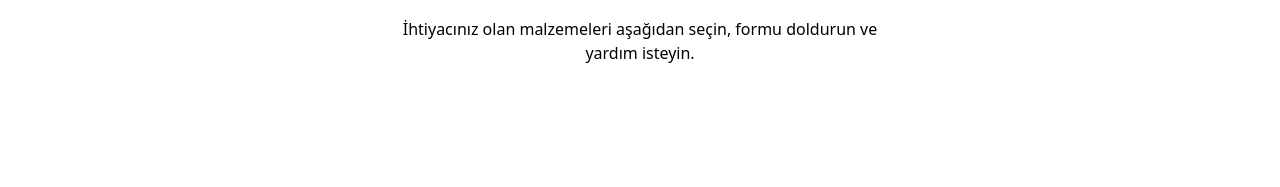
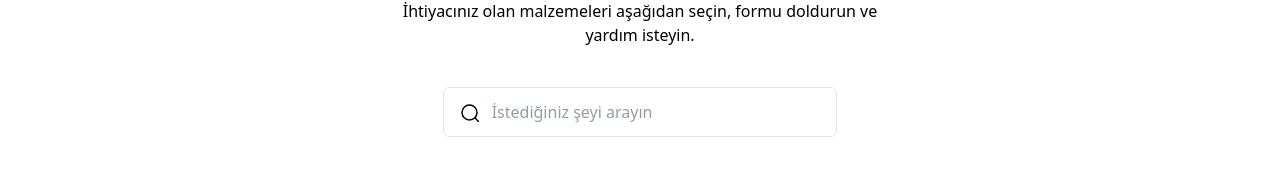
Before and after one commit to unitythemaker/deprem-ihtiyac-listesi, a SvelteKit app: page / in a window 1280 px wide. Shown: the part 272-459 px from the top of the page. Built offline with nearby package versions, Linux system fonts and the light colour scheme; what tailgrids would draw is missing.

Commit message:
progress on search box and categories sidebar

```diff
--- /dev/null
+++ b/src/components/Categories.svelte
@@ -0,0 +1,39 @@
+<script lang="ts">
+	export let isCategoriesOpen: boolean = false;
+</script>
+
+{#if isCategoriesOpen}
+	<section class="h-screen bg-gray-2 fixed z-50">
+		<div
+			class="flex h-screen w-full max-w-[350px] flex-col justify-between overflow-y-auto bg-white shadow-card pt-10 min-w-[300px]"
+		>
+			<div>
+				<nav>
+					<ul>
+						<li>
+							<a
+								href="#"
+								class="relative flex items-center border-r-4 border-transparent py-[10px] pl-10 pr-11 text-base font-medium text-body-color duration-200 hover:border-primary hover:bg-gray-2 hover:text-primary"
+							>
+                Bakliyat
+							</a>
+						</li>
+
+						<li>
+							<div class="mx-10 my-3 h-[1px] bg-stroke" />
+						</li>
+
+						<li>
+							<a
+								href="#"
+								class="relative flex items-center border-r-4 border-transparent py-[10px] pl-10 pr-11 text-base font-medium text-body-color duration-200 hover:border-primary hover:bg-gray-2 hover:text-primary"
+							>
+								Aydinlatma
+							</a>
+						</li>
+					</ul>
+				</nav>
+			</div>
+		</div>
+	</section>
+{/if}
--- a/src/components/Navbar.svelte
+++ b/src/components/Navbar.svelte
@@ -1,5 +1,5 @@
 <script lang="ts">
-	let navbarOpen = false;
+	export let isCategoriesOpen = false;
 	let cartOpen = false;
 </script>
 
@@ -15,12 +15,12 @@
 					/>
 				</a>
 			</div>
-			<!-- <div class="flex w-full items-center justify-between px-4">
+			<div class="flex w-full items-center justify-between px-4">
 				<div class="w-full">
 					<button
-						on:click={() => (navbarOpen = !navbarOpen)}
+						on:click={() => (isCategoriesOpen = !isCategoriesOpen)}
 						id="navbarToggler"
-						class="{navbarOpen &&
+						class="{isCategoriesOpen &&
 							'navbarTogglerActive'} ring-primary absolute sm:hidden right-4 top-1/2 block -translate-y-1/2 rounded-lg px-3 py-[6px]"
 					>
 						<span class="bg-body-color relative my-[6px] block h-[2px] w-[30px]" />
@@ -28,7 +28,7 @@
 						<span class="bg-body-color relative my-[6px] block h-[2px] w-[30px]" />
 					</button>
 
-					<nav
+					<!-- <nav
 						id="navbarCollapse"
 						class="{!navbarOpen &&
 							'hidden'} absolute right-4 top-full w-full max-w-[250px] justify-end rounded-lg bg-white py-5 px-6 shadow lg:static lg:flex lg:w-full lg:max-w-full lg:bg-transparent lg:py-0 lg:shadow-none"
@@ -51,9 +51,9 @@
 								</a>
 							</li>
 						</ul>
-					</nav>
+					</nav> -->
 				</div>
-			</div> -->
+			</div>
 		</div>
 	</div>
 </header>
--- /dev/null
+++ b/src/components/SearchBox.svelte
@@ -0,0 +1,34 @@
+<script lang="ts">
+	export let placeholder: string = 'İstediğiniz şeyi arayın';
+	export let value: string;
+</script>
+
+<div class="flex my-10 justify-center">
+	<div class="w-full px-4 md:w-1/2 lg:w-1/3">
+		<div class="relative">
+			<input
+				type="search"
+				bind:value
+				{placeholder}
+				class="w-full rounded-md border border-form-stroke p-3 pl-12 text-black placeholder-[#929DA7] outline-none transition focus:border-primary active:border-primary disabled:cursor-default disabled:bg-[#F5F7FD]"
+			/>
+			<span class="absolute top-1/2 left-4 -translate-y-1/2">
+				<svg
+					xmlns="http://www.w3.org/2000/svg"
+					fill="none"
+					viewBox="0 0 20 20"
+					stroke-width="1.5"
+					stroke="currentColor"
+					width="20"
+					height="20"
+				>
+					<path
+						stroke-linecap="round"
+						stroke-linejoin="round"
+						d="M21 21l-5.197-5.197m0 0A7.5 7.5 0 105.196 5.196a7.5 7.5 0 0010.607 10.607z"
+					/>
+				</svg>
+			</span>
+		</div>
+	</div>
+</div>
--- a/src/lib/products.ts
+++ b/src/lib/constants/products.ts
@@ -1,9 +1,10 @@
-import type { IProduct } from "./types";
+import type { IProduct } from "$lib/types";
 
 export const products: IProduct[] = [
 	{
 		id: 'makarna',
 		name: 'Makarna',
+		category: 'bakliyat',
 		img: ''
 	},
 	{
--- a/src/lib/types.ts
+++ b/src/lib/types.ts
@@ -1,6 +1,7 @@
 export interface IProduct {
   id: IDType;
   name: string;
+  category: string;
   img: string;
 };
 
--- a/src/routes/+layout.svelte
+++ b/src/routes/+layout.svelte
@@ -4,6 +4,7 @@
 
 	import * as Sentry from '@sentry/svelte';
 	import { BrowserTracing } from '@sentry/tracing';
+	import Categories from '$components/Categories.svelte';
 
 	// Initialize the Sentry SDK here
 	Sentry.init({
@@ -16,8 +17,10 @@
 		tracesSampleRate: 1.0
 	});
 
-  export const prerender = true;
+	export const prerender = true;
+	export let isCategoriesOpen = false;
 </script>
 
-<Navbar />
+<Categories bind:isCategoriesOpen={isCategoriesOpen} />
+<Navbar bind:isCategoriesOpen={isCategoriesOpen} />
 <slot />
--- a/src/routes/+page.svelte
+++ b/src/routes/+page.svelte
@@ -6,10 +6,11 @@
 	import { cart } from '$lib/cart';
 	import { getLocation } from '$lib/location';
 	import type { IUserData } from '$lib/types';
-	import { products } from '$lib/products';
+	import { products } from '$lib/constants/products';
 	import Dropdown from '$components/Dropdown.svelte';
-	import { cities } from '$lib/cities';
+	import { cities } from '$lib/constants/cities';
 	import Checkbox from '$components/Checkbox.svelte';
+	import SearchBox from '$components/SearchBox.svelte';
 
 	let userData: IUserData = {
 		name: '',
@@ -25,6 +26,8 @@
 	let notHighlightErrors = true;
 	let submitStatus = false;
 	let loading = false;
+
+	export let searchStr = '';
 
 	$: nameValid = userData.name.length > 2;
 	$: phoneValid = userData.phone.length > 8;
@@ -126,9 +129,9 @@
 	title="Yardım İste"
 	description="İhtiyacınız olan malzemeleri aşağıdan seçin, formu doldurun ve yardım isteyin."
 />
+<SearchBox bind:value={searchStr} />
 <ProductGrid {products} />
 
-<!-- ====== Form Section Start -->
 <div id="form" class="flex flex-col container items-center">
 	<div class="py-5">
 		<Checkbox highlight={!notHighlightErrors && !acceptedKvkk} bind:checked={acceptedKvkk}>KVKK Aydınlatma Metni'ni okudum, kabul ediyorum</Checkbox>
@@ -301,7 +304,6 @@
 		</span>
 	</TextInput> -->
 </div>
-<!-- ====== Form Section End -->
 
 <div class="h-24" />
 
```
Also changed, not shown: src/lib/constants/cities.ts (renamed from src/lib/cities.ts).
